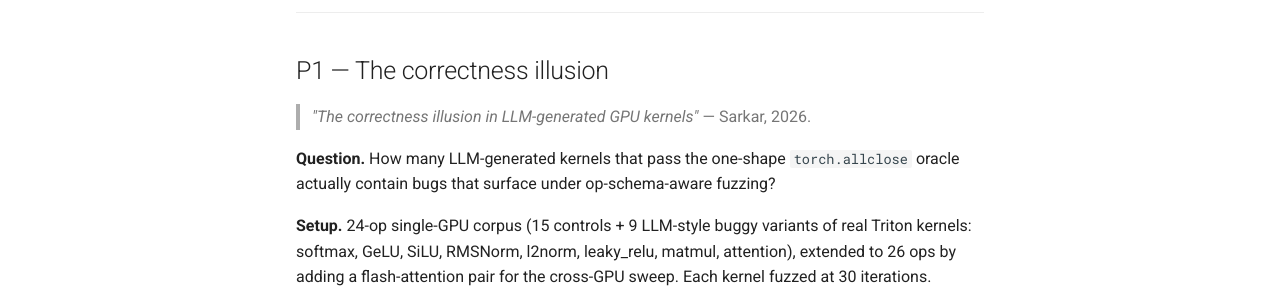
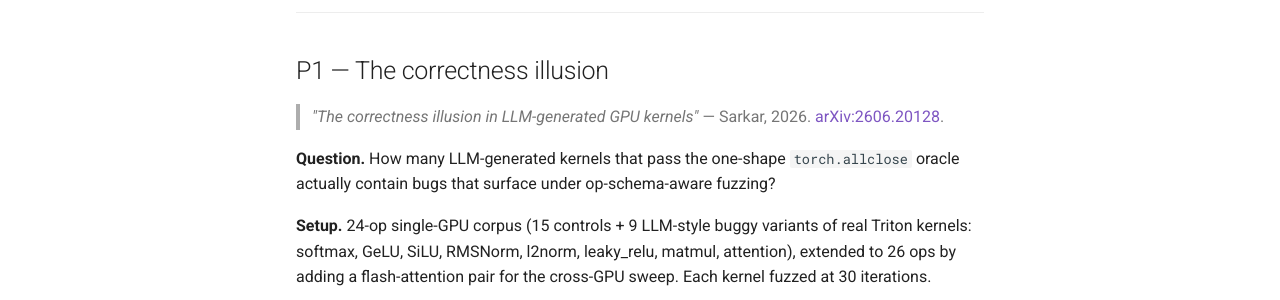
Before and after one commit to Skelf-Research/gpuemu, an MkDocs documentation site: the page built from documentation/docs/why-gpuemu/the-evidence.md, in a window 1280 px wide and 900 px high. Shown: the part 410-710 px from the top of the window. Built offline with MkDocs 1.6.1 and Material for MkDocs 9.7.7, drawn with Linux system fonts in a browser that asks for light colours; comment, search, counter and statistics services are not loaded; the version menu is left out.

Commit message:
docs: link the public P1 arxiv preprint (arXiv:2606.20128)
P1 went live on arXiv as arXiv:2606.20128 on 2026-06-18. Two small
edits so the public-facing README and mkdocs evidence page link
the live preprint:

  - README.md research-backing table: P1 row now shows
    "P1 (arXiv:2606.20128)" with a clickable link.
  - documentation/docs/why-gpuemu/the-evidence.md P1 section: title
    epigraph now cites arXiv:2606.20128 alongside the author year.

P2, P3, P4 are queued for submission on Tuesday 2026-06-23; those
links go in once each has its own arXiv ID.

Co-Authored-By: Claude Opus 4.7 (1M context) <noreply@anthropic.com>

```diff
--- a/documentation/docs/why-gpuemu/the-evidence.md
+++ b/documentation/docs/why-gpuemu/the-evidence.md
@@ -13,6 +13,7 @@ teardown. Every flagged failure replays byte-for-byte from a saved input snapsho
 ## P1 — The correctness illusion
 
 > *"The correctness illusion in LLM-generated GPU kernels"* — Sarkar, 2026.
+> [arXiv:2606.20128](https://arxiv.org/abs/2606.20128).
 
 **Question.** How many LLM-generated kernels that pass the one-shape `torch.allclose`
 oracle actually contain bugs that surface under op-schema-aware fuzzing?
```
Also changed, not shown: README.md.
